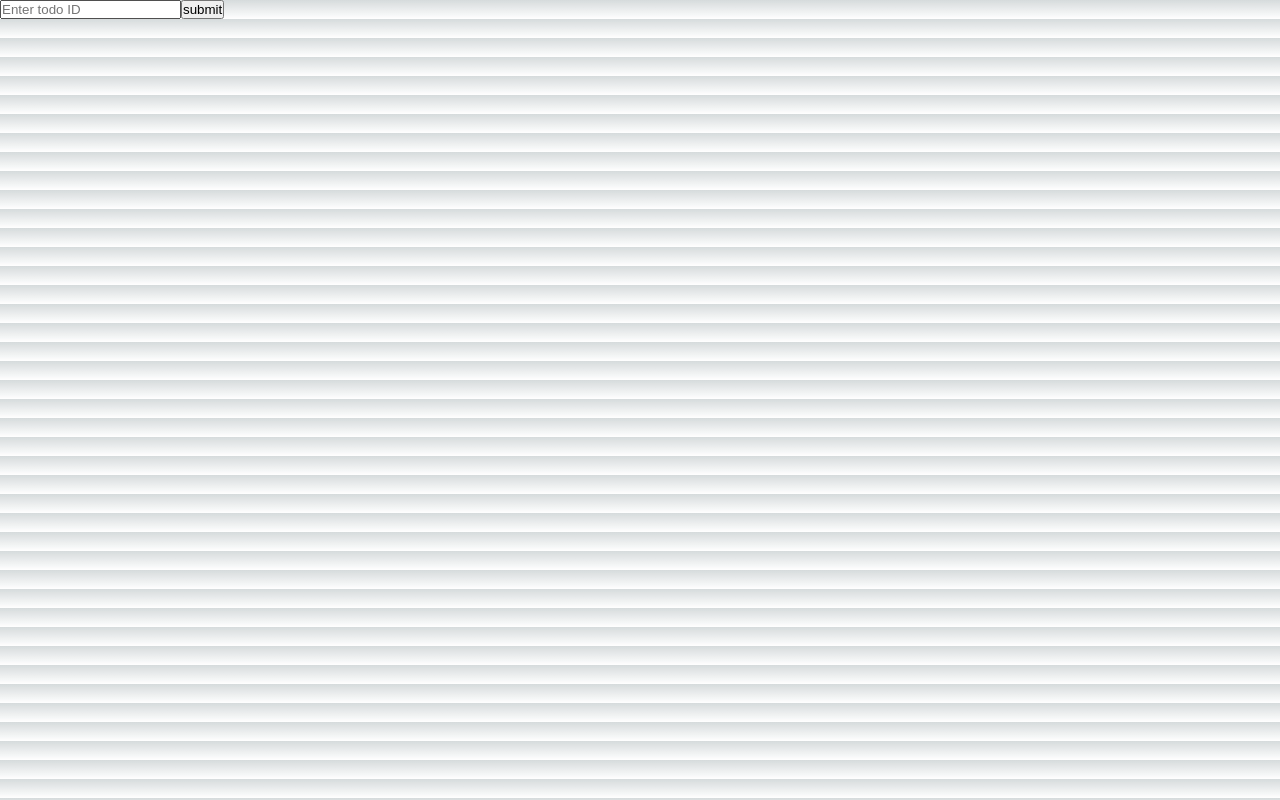
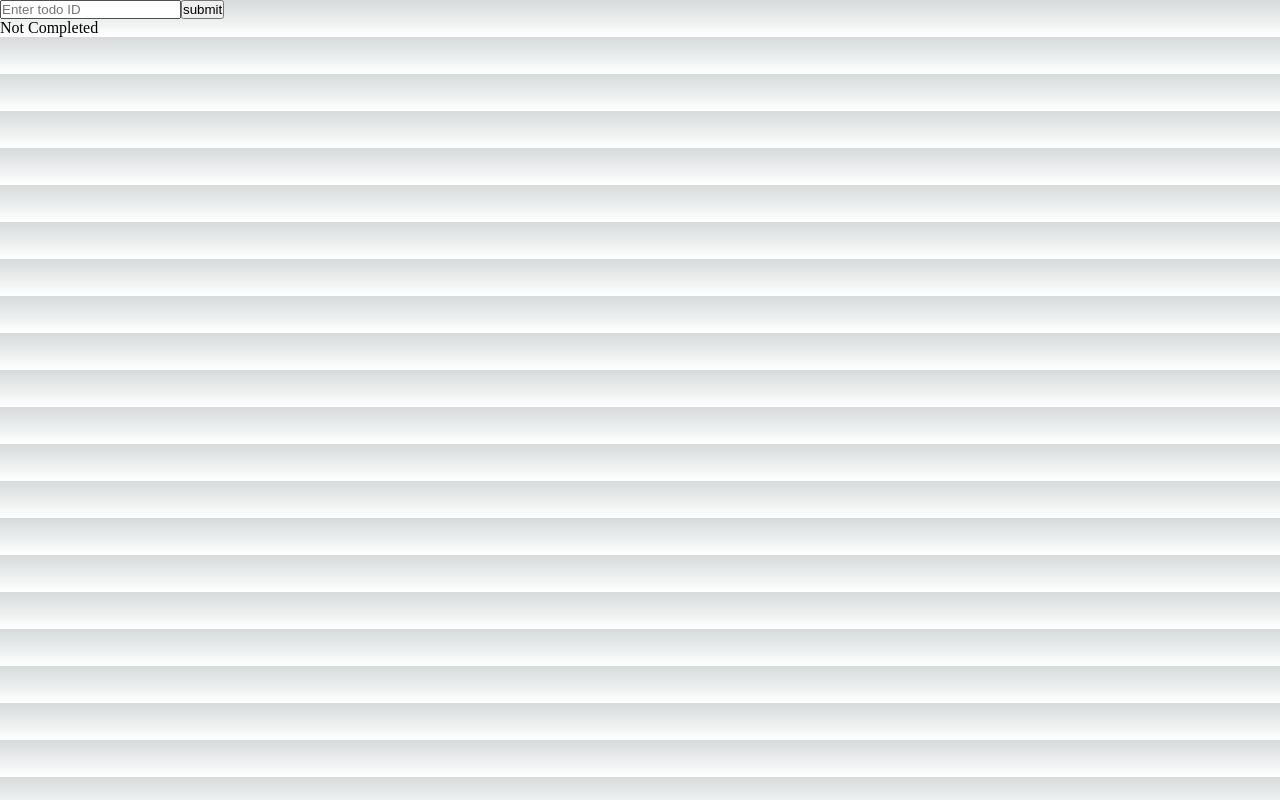
Before and after one commit to victormusembi11/redux-toolkit-app, a Next.js app: page /todo in a window 1280 px wide. Built offline with nearby package versions, Linux system fonts and the light colour scheme.

Commit message:
feat: update todo redux store and display todo under form

```diff
--- a/pages/todo.jsx
+++ b/pages/todo.jsx
@@ -1,28 +1,40 @@
+import { useState } from "react";
+import { useDispatch, useSelector } from "react-redux";
+import { updateTodo } from "@/lib/features/todos/todoSlice";
+
 import TodoAPI from "@/lib/todo/todo";
-import { useState } from "react";
 
 const Todo = () => {
   const [todoId, setTodoId] = useState();
-  const [todo, setTodo] = useState();
+  const todo = useSelector((state) => state.todo);
+  const dispatch = useDispatch();
 
   const handleSubmit = async (event) => {
     event.preventDefault();
     const data = await TodoAPI.getTodoById(todoId);
-    console.log(data);
-    setTodo(data);
+    dispatch(updateTodo(data));
   };
 
   return (
+    <>
       <div>
         <form method="post" onSubmit={handleSubmit}>
           <input
             type="text"
             placeholder="Enter todo ID"
-          onChange={(event) => setTodoId(event.target.value)}
+            onChange={(event) => {
+              setTodoId(event.target.value);
+              console.log(event.target.value);
+            }}
           />
           <button type="submit">submit</button>
         </form>
+        <div>
+          <h2>{todo.title}</h2>
+          <p>{todo.completed ? "Completed" : "Not Completed"}</p>
         </div>
+      </div>
+    </>
   );
 };
 
```
Lines whose indentation alone changed are shown as unchanged.
